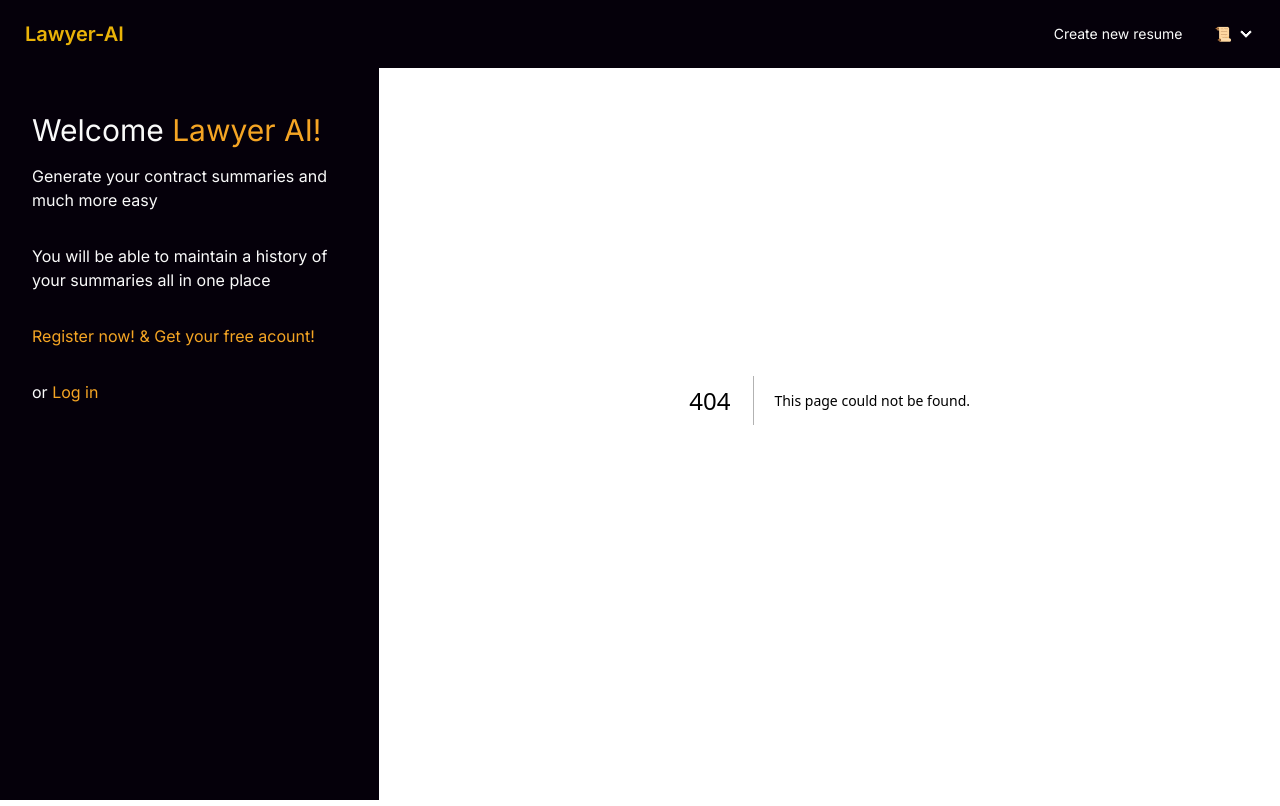
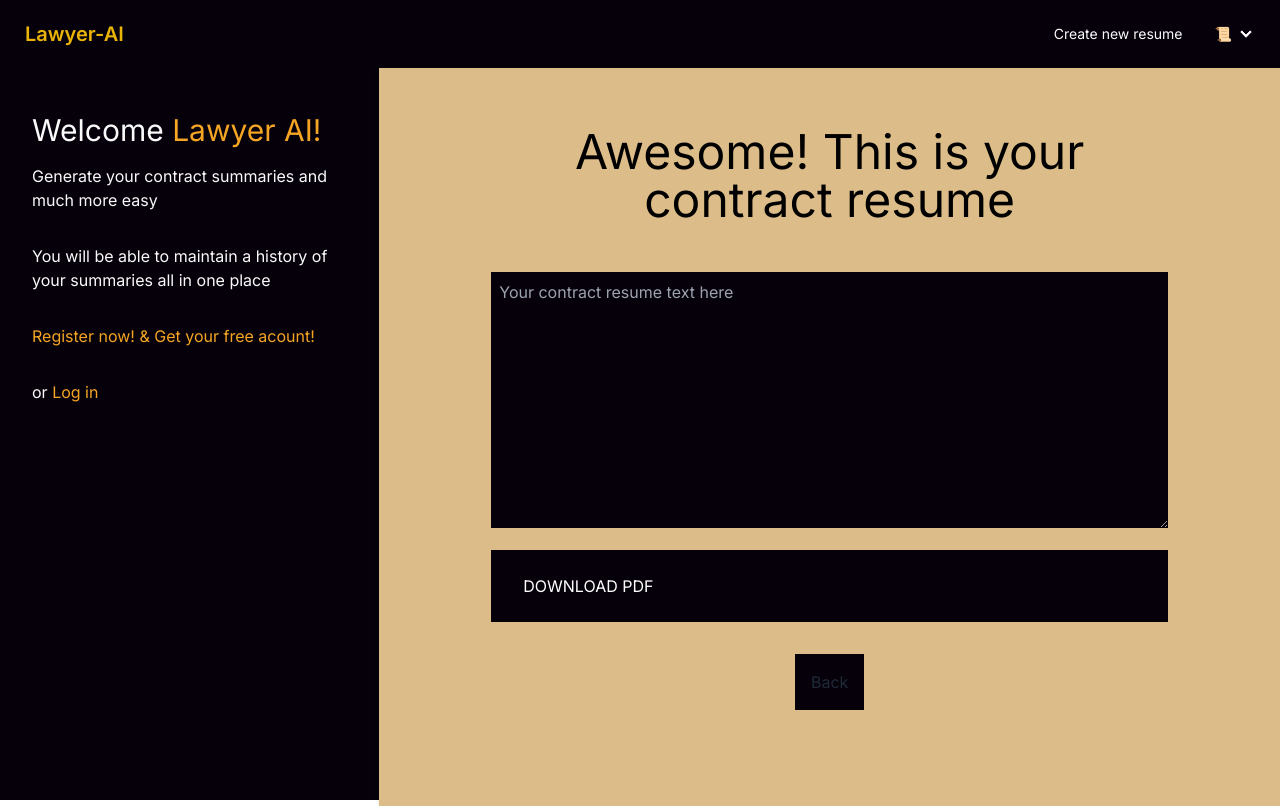
Before and after one commit to Fedreric/Lawyer-AI, a Next.js app: page /ResultResume in a window 1280 px wide. Before the commit this address had no page. Built offline with nearby package versions, Linux system fonts and the light colour scheme.

Commit message:
Estilado de ResultResume . Navegacion del Navbar.jsx . Agregue boton en page.js

```diff
--- /dev/null
+++ b/src/app/ResultResume/page.jsx
@@ -0,0 +1,31 @@
+'use client'
+import Link from "next/link"
+
+const DocGenerated = () => {
+  return (
+    <>
+      <main className="flex min-h-screen flex-col items-center p-4 sm:p-24 bg-bg-custom-color shadow-md">
+        <div className="p-4 mt-4">
+          <h1 className="text-black text-5xl text-center">Awesome! This is your contract resume</h1>
+        </div>
+        <div className="w-full h-full custom-color-dark p-4 mt-4">
+          <textarea  rows={10} className=" w-full h-full text-white bg-custom-color-dark p-2" placeholder="Your contract resume text here"></textarea>
+          <div className="w-100 bg-custom-color-dark p-4 mt-4">
+          <button className="bg-custom-color-dark text-center text-white px-4 py-2 rounded hover:bg-blue-700">DOWNLOAD PDF</button>
+        </div>
+        </div>
+
+        <div className="p-4 mt-4  bg-custom-color-dark">
+        <button>
+          <Link href="/">
+             <spam className="bg-custom-color-dark hover:underline" >Back</spam>
+          </Link>
+        </button>
+      </div>
+      </main>
+
+    </>
+  );
+};
+
+export default DocGenerated;
--- a/src/app/components/Navbar.jsx
+++ b/src/app/components/Navbar.jsx
@@ -4,14 +4,14 @@ const Navbar = () => {
   return (
     <div className='navbar bg-custom-color-dark text-text-custom-color-white fixed'>
       <div className='flex-1'>
-      <Link className='btn btn-ghost normal-case text-xl text-yellow-500 ' href={"/4_link_navigation/CreateNewResume"}>
+      <Link className='btn btn-ghost normal-case text-xl text-yellow-500 ' href={"/"}>
         Lawyer-AI
         </Link>
       </div>
       <div className='flex-none'>
         <ul className='menu menu-horizontal'>
           <li>
-            <Link href={"/4_link_navigation/CreateNewResume"} className="">
+            <Link href={"/"} className="">
              Create new resume
             </Link>
           </li>
@@ -26,7 +26,7 @@ const Navbar = () => {
                   <Link href={"/register"}>Register</Link>
                 </li>
                 <li>
-                  <Link href={"/4_link_navigation/CreateNewResume"}>New resume</Link>
+                  <Link href={"/"}>New resume</Link>
                 </li>
               </ul>
             </details>
--- a/src/app/page.js
+++ b/src/app/page.js
@@ -1,4 +1,4 @@
-// Asumiendo que tienes un componente Navbar
+
 const Home = () => {
   return (
     <>
@@ -9,6 +9,9 @@ const Home = () => {
         <div className="bg-gray-800 p-4 mt-4">
           <input className="text-2xl w-full" type="file" />
         </div>
+        <div className="flex min-h-screen flex-col items-center p-24">
+        <button className="bg-gray-800 p-4 mt-4">Submit</button>
+        </div>
       </main>
     </>
   );
```
